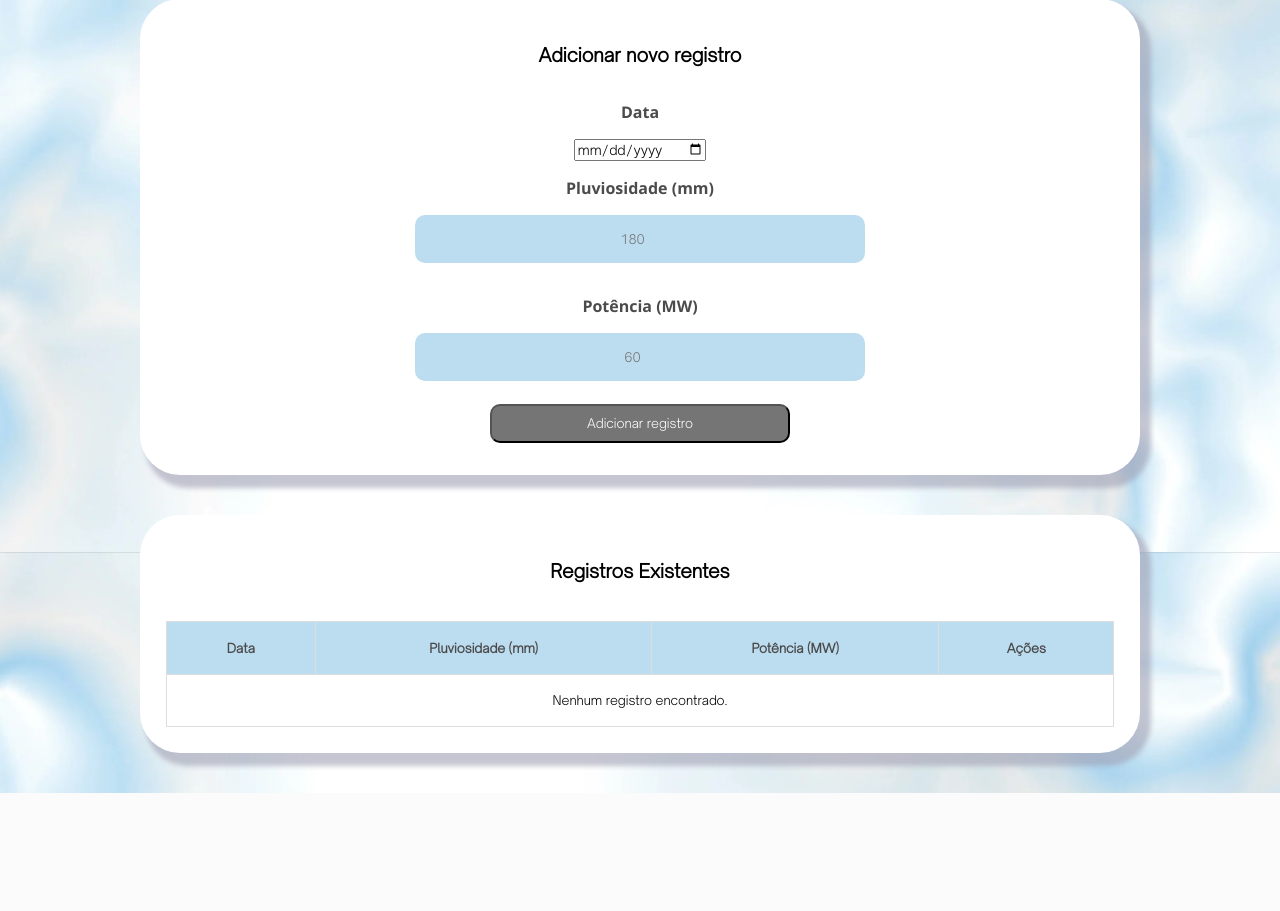
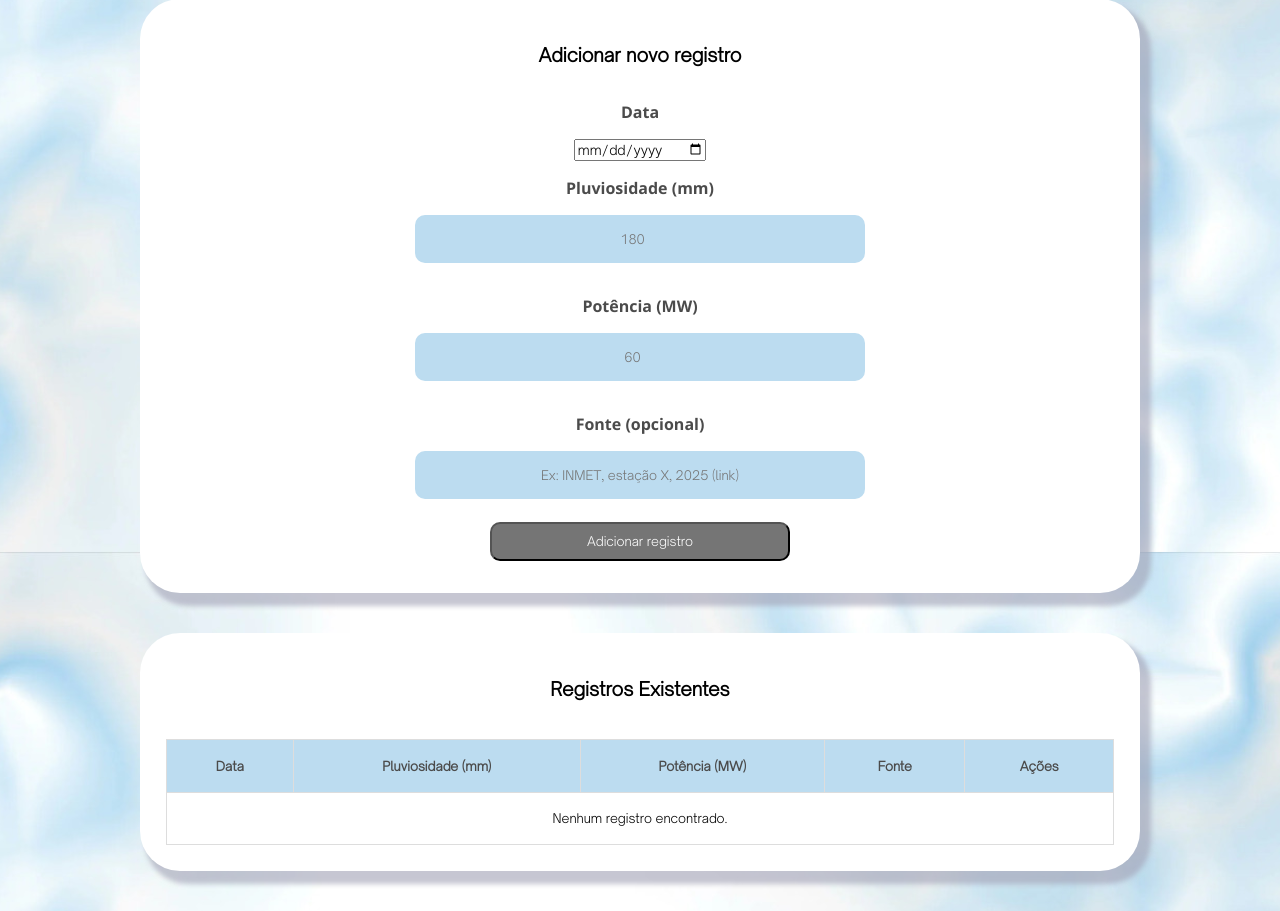
Before and after one commit to gabriel2728/PI---Projeto-Integrador, a PHP site: page /siteatual/php/dados_historicos.php in a window 1280 px wide. Shown: the part 248-1159 px from the top of the page. Before the commit the page ends 1041 px from the top, so only its background shows below. Run offline with PHP 8.4, Linux system fonts and the light colour scheme; a user stored in the database is signed in; data that the repository does not hold is empty.

Commit message:
feat: identifica a fonte real dos dados historicos na analise preditiva
Adiciona coluna fonte em DadosHistoricos (com auto-migracao para
instalacoes existentes) para documentar de onde vem cada registro.
A analise preditiva agora distingue tres origens: demonstracao (array
fictício do PHP), real com fonte documentada (exibe a citacao, ex.:
INMET + ONS) e manual sem fonte informada (fallback anterior).

Adiciona campo opcional "Fonte" no CRUD de dados_historicos.php, para
que registros adicionados pelo usuario tambem possam ser documentados.

Co-Authored-By: Claude Sonnet 5 <noreply@anthropic.com>

```diff
--- a/php/dados_historicos.php
+++ b/php/dados_historicos.php
@@ -17,8 +17,15 @@ $conn->query("CREATE TABLE IF NOT EXISTS DadosHistoricos (
     id_dado INT AUTO_INCREMENT PRIMARY KEY,
     data_registro DATE NOT NULL,
     pluviosidade_mm DECIMAL(10,2) NOT NULL,
-    potencia_mw DECIMAL(10,2) NOT NULL
+    potencia_mw DECIMAL(10,2) NOT NULL,
+    fonte VARCHAR(500) NULL
 )");
+
+// Garante a coluna fonte em instalações antigas que já tinham a tabela sem ela
+$colunasResult = $conn->query("SHOW COLUMNS FROM DadosHistoricos LIKE 'fonte'");
+if ($colunasResult && $colunasResult->num_rows === 0) {
+    $conn->query("ALTER TABLE DadosHistoricos ADD COLUMN fonte VARCHAR(500) NULL");
+}
 
 $mensagem = '';
 $erro = '';
@@ -27,7 +34,8 @@ $registro = [
     'id_dado' => null,
     'data_registro' => '',
     'pluviosidade_mm' => '',
-    'potencia_mw' => ''
+    'potencia_mw' => '',
+    'fonte' => ''
 ];
 
 if ($_SERVER['REQUEST_METHOD'] === 'POST') {
@@ -39,6 +47,8 @@ if ($_SERVER['REQUEST_METHOD'] === 'POST') {
         $dataRegistro = sanitizeInput($_POST['data_registro'] ?? '');
         $pluviosidade = sanitizeInput($_POST['pluviosidade_mm'] ?? '');
         $potencia = sanitizeInput($_POST['potencia_mw'] ?? '');
+        $fonte = trim(sanitizeInput($_POST['fonte'] ?? ''));
+        $fonte = $fonte === '' ? null : $fonte;
 
         if ($acao === 'excluir' && $id_dado) {
             $stmt = $conn->prepare('DELETE FROM DadosHistoricos WHERE id_dado = ?');
@@ -61,8 +71,8 @@ if ($_SERVER['REQUEST_METHOD'] === 'POST') {
                 $potencia = floatval($potencia);
 
                 if ($id_dado) {
-                    $stmt = $conn->prepare('UPDATE DadosHistoricos SET data_registro = ?, pluviosidade_mm = ?, potencia_mw = ? WHERE id_dado = ?');
-                    $stmt->bind_param('sddi', $dataRegistro, $pluviosidade, $potencia, $id_dado);
+                    $stmt = $conn->prepare('UPDATE DadosHistoricos SET data_registro = ?, pluviosidade_mm = ?, potencia_mw = ?, fonte = ? WHERE id_dado = ?');
+                    $stmt->bind_param('sddsi', $dataRegistro, $pluviosidade, $potencia, $fonte, $id_dado);
                     if ($stmt->execute()) {
                         $mensagem = 'Registro atualizado com sucesso.';
                     } else {
@@ -70,8 +80,8 @@ if ($_SERVER['REQUEST_METHOD'] === 'POST') {
                     }
                     $stmt->close();
                 } else {
-                    $stmt = $conn->prepare('INSERT INTO DadosHistoricos (data_registro, pluviosidade_mm, potencia_mw) VALUES (?, ?, ?)');
-                    $stmt->bind_param('sdd', $dataRegistro, $pluviosidade, $potencia);
+                    $stmt = $conn->prepare('INSERT INTO DadosHistoricos (data_registro, pluviosidade_mm, potencia_mw, fonte) VALUES (?, ?, ?, ?)');
+                    $stmt->bind_param('sdds', $dataRegistro, $pluviosidade, $potencia, $fonte);
                     if ($stmt->execute()) {
                         $mensagem = 'Registro adicionado com sucesso.';
                     } else {
@@ -88,7 +98,7 @@ if ($_SERVER['REQUEST_METHOD'] === 'POST') {
 
 if (isset($_GET['editar'])) {
     $idEdicao = intval($_GET['editar']);
-    $stmt = $conn->prepare('SELECT id_dado, data_registro, pluviosidade_mm, potencia_mw FROM DadosHistoricos WHERE id_dado = ?');
+    $stmt = $conn->prepare('SELECT id_dado, data_registro, pluviosidade_mm, potencia_mw, fonte FROM DadosHistoricos WHERE id_dado = ?');
     $stmt->bind_param('i', $idEdicao);
     $stmt->execute();
     $resultado = $stmt->get_result();
@@ -106,7 +116,7 @@ if (isset($_GET['erro'])) {
     $erro = sanitizeInput($_GET['erro']);
 }
 
-$result = $conn->query('SELECT id_dado, data_registro, pluviosidade_mm, potencia_mw FROM DadosHistoricos ORDER BY data_registro DESC');
+$result = $conn->query('SELECT id_dado, data_registro, pluviosidade_mm, potencia_mw, fonte FROM DadosHistoricos ORDER BY data_registro DESC');
 $registros = $result ? $result->fetch_all(MYSQLI_ASSOC) : [];
 
 $csrfToken = gerarTokenCSRF();
@@ -186,6 +196,9 @@ $csrfToken = gerarTokenCSRF();
             			<label for="potencia_mw">Potência (MW)</label>
             			<input type="number" step="0.01" id="potencia_mw" placeholder="60" name="potencia_mw" required value="<?= htmlspecialchars($registro['potencia_mw']) ?>">
 
+            			<label for="fonte">Fonte (opcional)</label>
+            			<input type="text" id="fonte" placeholder="Ex: INMET, estação X, 2025 (link)" name="fonte" value="<?= htmlspecialchars($registro['fonte'] ?? '') ?>">
+
             			<button type="submit" class="botao-generico"><?= $modoEdicao ? 'Atualizar registro' : 'Adicionar registro' ?></button>
         		</form>
     		</section>
@@ -198,13 +211,14 @@ $csrfToken = gerarTokenCSRF();
                     				<th>Data</th>
                     				<th>Pluviosidade (mm)</th>
                     				<th>Potência (MW)</th>
+                    				<th>Fonte</th>
                     				<th>Ações</th>
                 			</tr>
             			</thead>
             			<tbody>
                 			<?php if (empty($registros)): ?>
                     			<tr>
-                        			<td colspan="4">Nenhum registro encontrado.</td>
+                        			<td colspan="5">Nenhum registro encontrado.</td>
                     			</tr>
                 			<?php endif; ?>
                 			<?php foreach ($registros as $item): ?>
@@ -212,6 +226,7 @@ $csrfToken = gerarTokenCSRF();
                         			<td><?= htmlspecialchars($item['data_registro']) ?></td>
                         			<td><?= htmlspecialchars(number_format($item['pluviosidade_mm'], 2, ',', '.')) ?></td>
                         			<td><?= htmlspecialchars(number_format($item['potencia_mw'], 2, ',', '.')) ?></td>
+                        			<td><?= $item['fonte'] ? htmlspecialchars($item['fonte']) : '<span class="nota">não informada</span>' ?></td>
                         			<td>
                                         <div class="acoes-tabela">
                                             <a class="botao-acao botao-acao-editar" href="dados_historicos.php?editar=<?= $item['id_dado'] ?>">Editar</a>
```
Also changed, not shown: php/analise_preditiva.php (+26 -5 lines).
